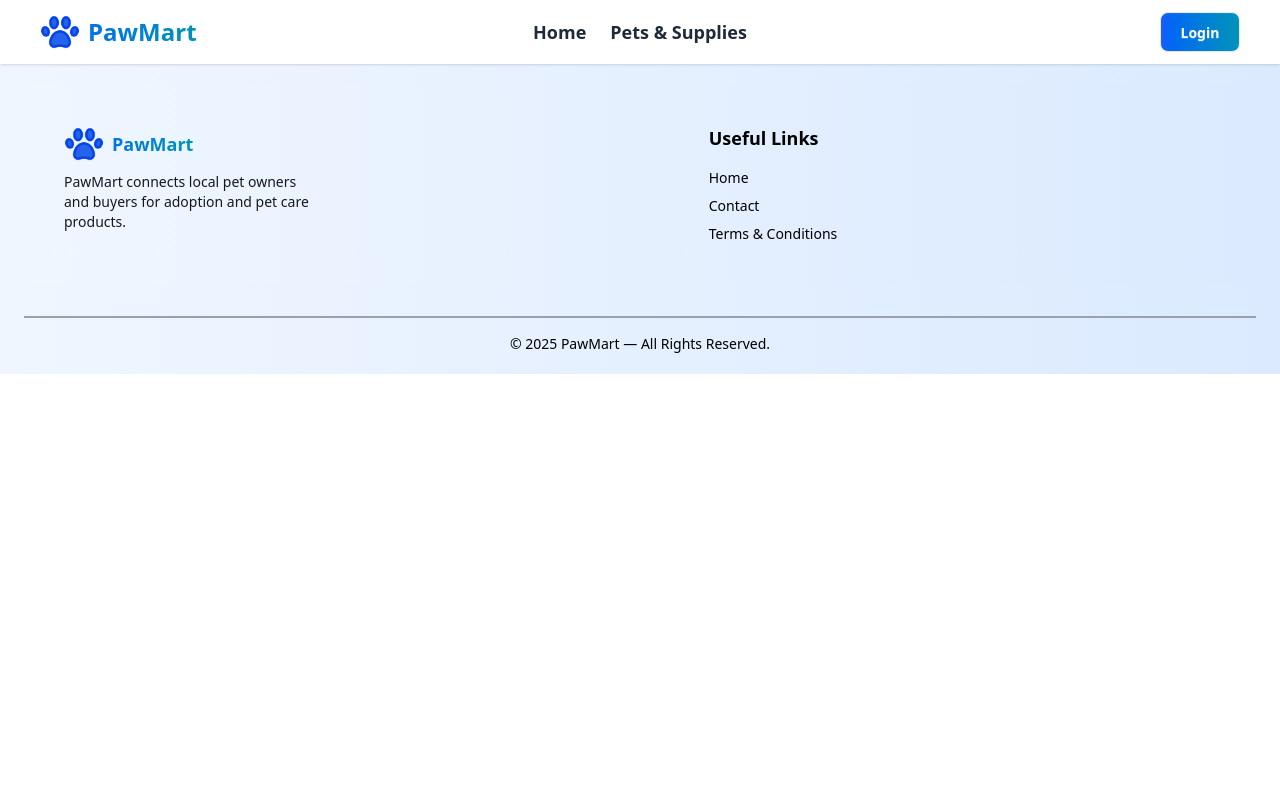
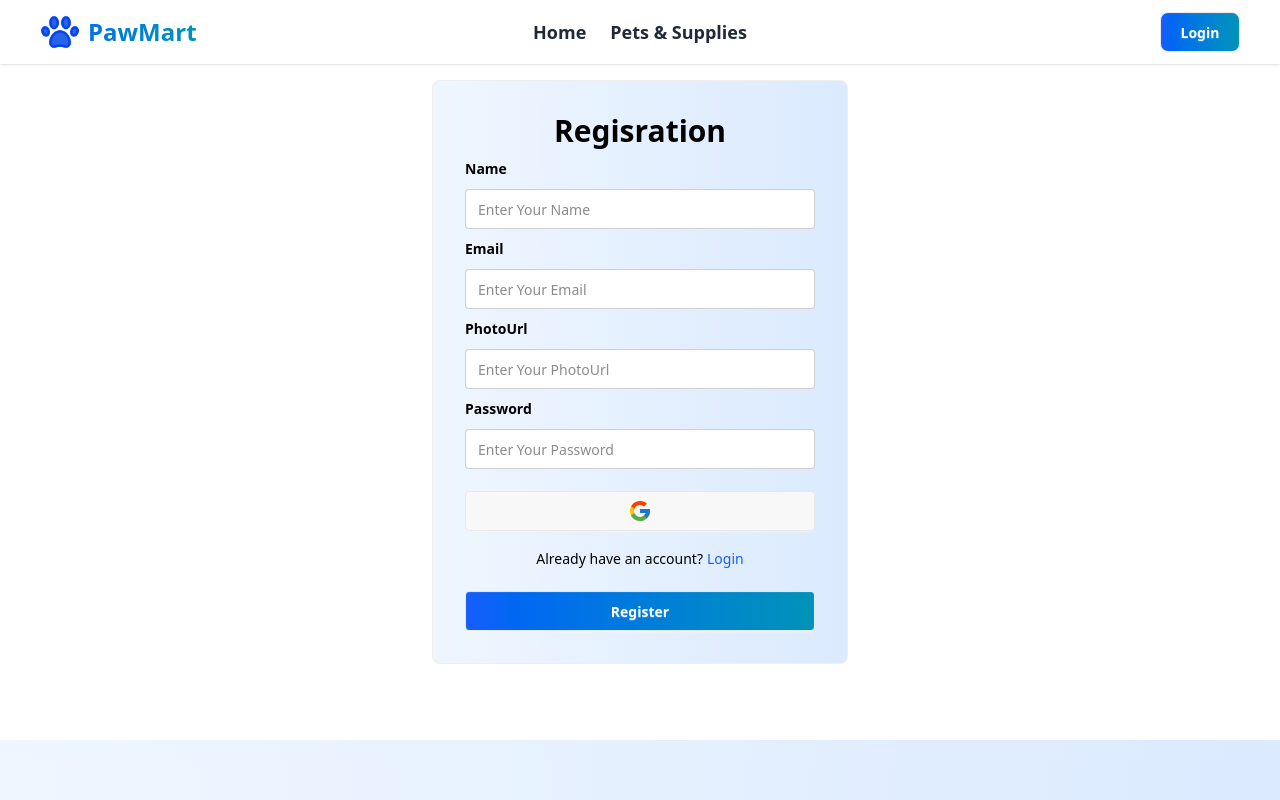
Before and after one commit to SiratimMChy/PawMart, a React (Vite) app: page /signup in a window 1280 px wide. Shown: the top 800 px of the page. Built offline with nearby package versions, Linux system fonts and the light colour scheme; no server answers.

Commit message:
Update Register Page Content

```diff
--- a/src/pages/Register.jsx
+++ b/src/pages/Register.jsx
@@ -1,9 +1,115 @@
-import React from 'react';
+import React, { useContext } from 'react';
+import { Link } from 'react-router';
+import { AuthContext } from '../Provider/AuthProvider';
+import { updateProfile } from 'firebase/auth';
+import auth from '../firebase/firebase.config';
+import { FcGoogle } from 'react-icons/fc';
+import { toast } from 'react-toastify';
+import { useNavigate } from 'react-router';
 
 const Register = () => {
+    const { registrationWithEmailAndPassword, setUser, handleSignupWithGoogle } = useContext(AuthContext);
+    const navigate = useNavigate();
+    const handleSubmit = (e) => {
+        e.preventDefault();
+        const email = e.target.email.value;
+        const password = e.target.password.value;
+        const name = e.target.name.value;
+        const photoUrl = e.target.photoUrl.value;
+
+
+        const uppercase = /[A-Z]/;
+        const lowercase = /[a-z]/;
+
+        if (password.length < 6) {
+            toast.error('Password must be at least 6 characters long.');
+            return;
+        }
+        if (!uppercase.test(password)) {
+            toast.error('Password must contain at least one uppercase letter.');
+            return;
+        }
+        if (!lowercase.test(password)) {
+            toast.error('Password must contain at least one lowercase letter.');
+            return;
+        }
+
+
+        registrationWithEmailAndPassword(email, password)
+            .then((userCredential) => {
+
+                updateProfile(auth.currentUser, {
+                    displayName: name, photoURL: photoUrl
+                }).then(() => {
+                    setUser(userCredential.user)
+                    toast.success('Registration successful!');
+                    navigate('/login');
+                }).catch((error) => {
+                    console.log(error);
+
+                });
+
+            })
+
+            .catch(error => {
+                toast.error(error.message);
+                console.error(error);
+            })
+
+    }
+
+    const SignUpWithGoogle = () => {
+        handleSignupWithGoogle()
+            .then(result => {
+                const user = result.user;
+                setUser(user);
+                toast.success('Google signup successful!');
+                navigate('/');
+            })
+            .catch(error => {
+                toast.error(error.message);
+                console.error(error);
+            });
+    }
+
     return (
-        <div>
+        <div className='flex items-center justify-center pb-15 px-4 '>
+            <title>Registration</title>
+            <div className="flex items-center justify-center w-full max-w-md p-4">
+                <form onSubmit={handleSubmit} className="fieldset bg-linear-to-r from-blue-50 to-blue-100 border-base-300 rounded-box w-full max-w-md border p-4 sm:p-6 md:p-8">
+                    <h2 className="text-2xl md:text-3xl font-bold text-black text-center">Regisration</h2>
+                    <fieldset className="fieldset space-y-1">
+                        <label className="label text-black text-sm font-semibold">Name</label>
+                        <input name='name' type="text" className="input validator w-full" placeholder="Enter Your Name" required />
 
+
+                        <label className="label text-black text-sm font-semibold">Email</label>
+                        <input name='email' type="email" className="input validator w-full" placeholder="Enter Your Email" required />
+
+
+                        <label className="label text-black text-sm font-semibold">PhotoUrl</label>
+                        <input name='photoUrl' type="link" className="input validator w-full" placeholder="Enter Your PhotoUrl" required />
+
+
+                        <span className="label text-black text-sm font-semibold">Password</span>
+                        <input name='password' type="password" className="input validator w-full" placeholder="Enter Your Password" required />
+                    </fieldset>
+
+
+                    <button onClick={SignUpWithGoogle} type="button" className="btn w-full mt-3 flex items-center justify-center">
+                        <FcGoogle className="text-2xl" />
+                    </button>
+
+
+                    <div className="flex gap-1 text-sm mt-3 justify-center">
+                        <span className='text-black'>Already have an account?</span>
+                        <Link className='text-blue-600' to="/login">Login</Link>
+                    </div>
+
+
+                    <button className="btn bg-linear-to-r from-blue-600 to-cyan-600 text-white font-semibold mt-4 w-full" type="submit">Register</button>
+                </form>
+            </div>
         </div>
     );
 };
```
